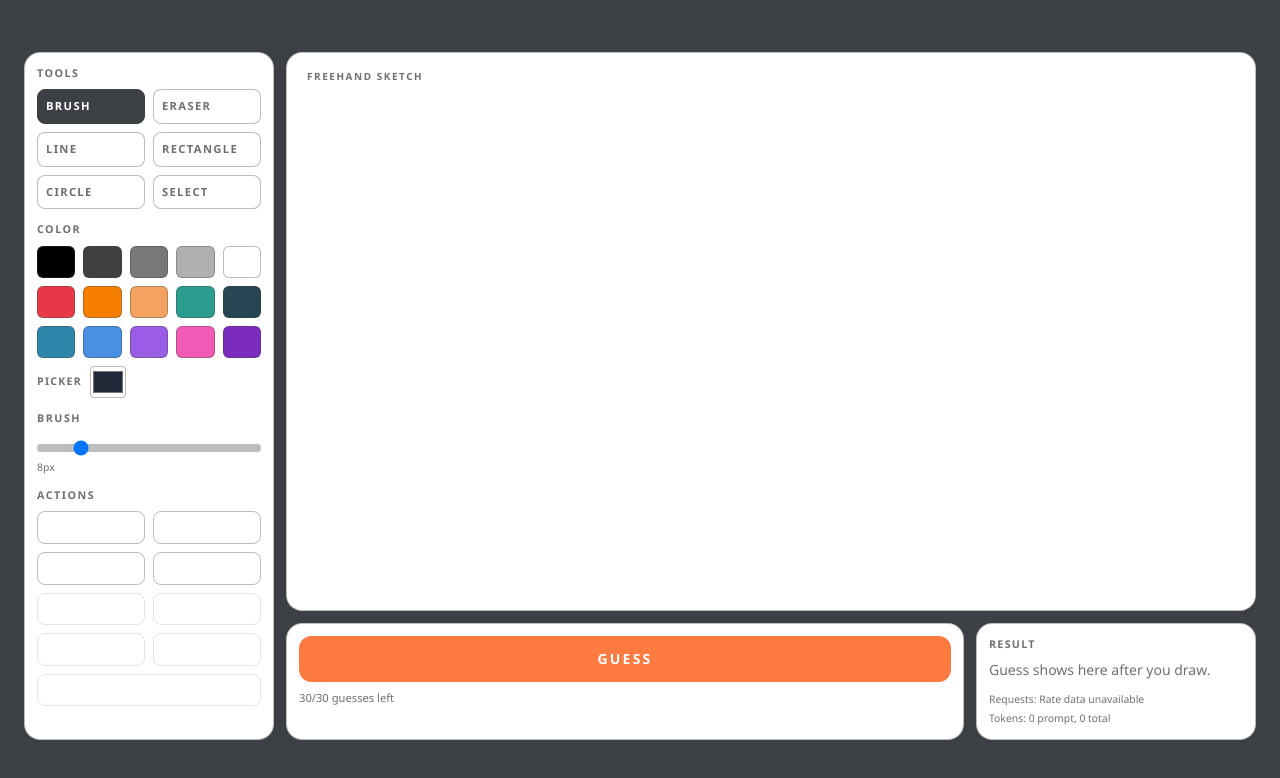
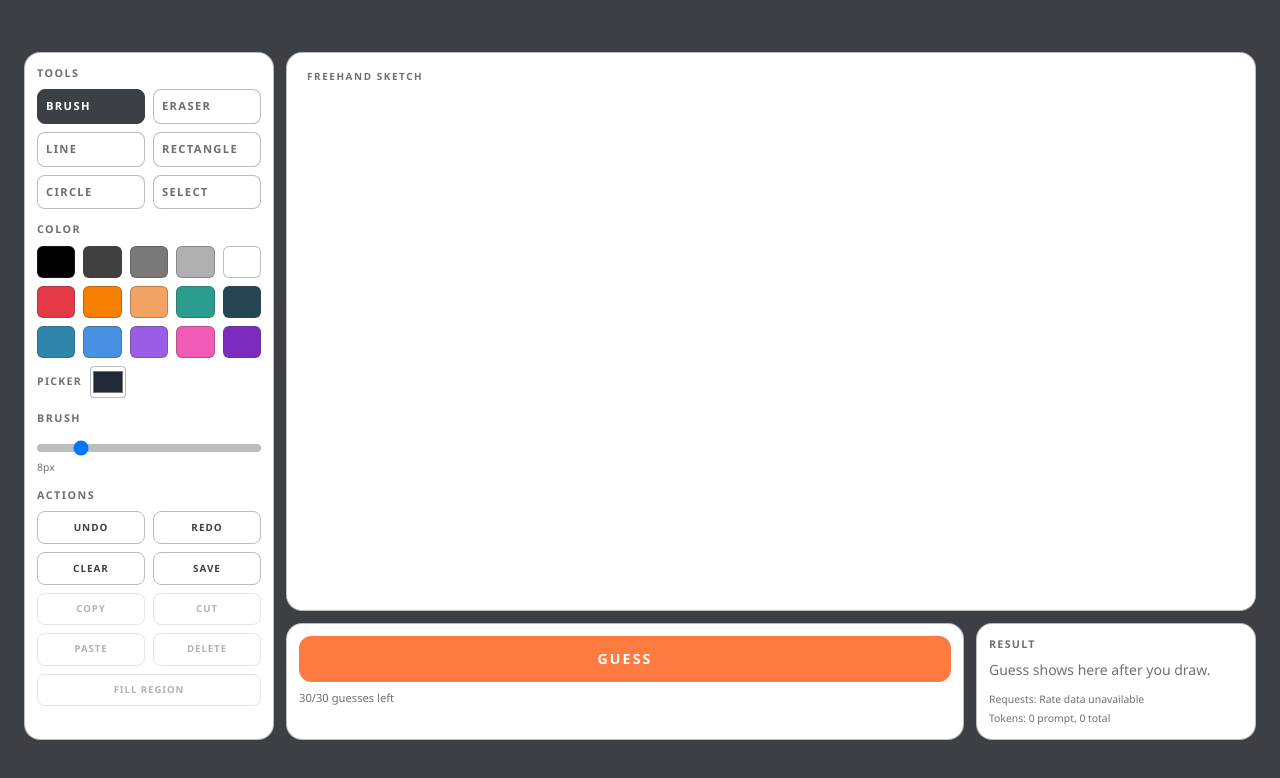
Before and after one commit to yashv0ra/personal_website, a Next.js app: page /lab in a window 1280 px wide. Shown: the top 778 px of the page. Built offline with nearby package versions, Linux system fonts and the light colour scheme.

Commit message:
Fix unlabeled action buttons in paint tools

```diff
--- a/app/lab/page.tsx
+++ b/app/lab/page.tsx
@@ -820,7 +820,9 @@ function PaintCharadesProject() {
               <button
                 type="button"
                 onClick={handleUndo}
-                className="rounded-lg border border-[var(--card-border)] px-2 py-2 text-[0.62rem] font-semibold uppercase tracking-[0.1em] transition hover:border-[var(--card-foreground)]"
+                title="Undo (Ctrl+Z)"
+                aria-label="Undo"
+                className="rounded-lg border border-[var(--card-border)] px-2 py-2 text-[0.62rem] font-semibold uppercase tracking-[0.1em] text-[var(--card-foreground)] transition hover:border-[var(--card-foreground)]"
                 disabled={history.length <= 1}
               >
                 Undo
@@ -828,7 +830,9 @@ function PaintCharadesProject() {
               <button
                 type="button"
                 onClick={handleRedo}
-                className="rounded-lg border border-[var(--card-border)] px-2 py-2 text-[0.62rem] font-semibold uppercase tracking-[0.1em] transition hover:border-[var(--card-foreground)]"
+                title="Redo"
+                aria-label="Redo"
+                className="rounded-lg border border-[var(--card-border)] px-2 py-2 text-[0.62rem] font-semibold uppercase tracking-[0.1em] text-[var(--card-foreground)] transition hover:border-[var(--card-foreground)]"
                 disabled={redoHistory.length === 0}
               >
                 Redo
@@ -836,14 +840,18 @@ function PaintCharadesProject() {
               <button
                 type="button"
                 onClick={handleClearCanvas}
-                className="rounded-lg border border-[var(--card-border)] px-2 py-2 text-[0.62rem] font-semibold uppercase tracking-[0.1em] transition hover:border-[var(--card-foreground)]"
+                title="Clear canvas"
+                aria-label="Clear canvas"
+                className="rounded-lg border border-[var(--card-border)] px-2 py-2 text-[0.62rem] font-semibold uppercase tracking-[0.1em] text-[var(--card-foreground)] transition hover:border-[var(--card-foreground)]"
               >
                 Clear
               </button>
               <button
                 type="button"
                 onClick={handleSaveImage}
-                className="rounded-lg border border-[var(--card-border)] px-2 py-2 text-[0.62rem] font-semibold uppercase tracking-[0.1em] transition hover:border-[var(--card-foreground)]"
+                title="Save drawing"
+                aria-label="Save drawing"
+                className="rounded-lg border border-[var(--card-border)] px-2 py-2 text-[0.62rem] font-semibold uppercase tracking-[0.1em] text-[var(--card-foreground)] transition hover:border-[var(--card-foreground)]"
               >
                 Save
               </button>
@@ -854,7 +862,9 @@ function PaintCharadesProject() {
                 type="button"
                 onClick={handleCopySelection}
                 disabled={!hasSelection}
-                className="rounded-lg border border-[var(--card-border)] px-2 py-2 text-[0.6rem] font-semibold uppercase tracking-[0.1em] transition hover:border-[var(--card-foreground)] disabled:opacity-40"
+                title="Copy selected area"
+                aria-label="Copy selected area"
+                className="rounded-lg border border-[var(--card-border)] px-2 py-2 text-[0.6rem] font-semibold uppercase tracking-[0.1em] text-[var(--card-foreground)] transition hover:border-[var(--card-foreground)] disabled:opacity-40"
               >
                 Copy
               </button>
@@ -862,7 +872,9 @@ function PaintCharadesProject() {
                 type="button"
                 onClick={handleCutSelection}
                 disabled={!hasSelection}
-                className="rounded-lg border border-[var(--card-border)] px-2 py-2 text-[0.6rem] font-semibold uppercase tracking-[0.1em] transition hover:border-[var(--card-foreground)] disabled:opacity-40"
+                title="Cut selected area"
+                aria-label="Cut selected area"
+                className="rounded-lg border border-[var(--card-border)] px-2 py-2 text-[0.6rem] font-semibold uppercase tracking-[0.1em] text-[var(--card-foreground)] transition hover:border-[var(--card-foreground)] disabled:opacity-40"
               >
                 Cut
               </button>
@@ -870,7 +882,9 @@ function PaintCharadesProject() {
                 type="button"
                 onClick={handlePasteSelection}
                 disabled={!clipboardImage}
-                className="rounded-lg border border-[var(--card-border)] px-2 py-2 text-[0.6rem] font-semibold uppercase tracking-[0.1em] transition hover:border-[var(--card-foreground)] disabled:opacity-40"
+                title="Paste"
+                aria-label="Paste"
+                className="rounded-lg border border-[var(--card-border)] px-2 py-2 text-[0.6rem] font-semibold uppercase tracking-[0.1em] text-[var(--card-foreground)] transition hover:border-[var(--card-foreground)] disabled:opacity-40"
               >
                 Paste
               </button>
@@ -878,7 +892,9 @@ function PaintCharadesProject() {
                 type="button"
                 onClick={handleDeleteSelection}
                 disabled={!hasSelection}
-                className="rounded-lg border border-[var(--card-border)] px-2 py-2 text-[0.6rem] font-semibold uppercase tracking-[0.1em] transition hover:border-[var(--card-foreground)] disabled:opacity-40"
+                title="Delete selected area"
+                aria-label="Delete selected area"
+                className="rounded-lg border border-[var(--card-border)] px-2 py-2 text-[0.6rem] font-semibold uppercase tracking-[0.1em] text-[var(--card-foreground)] transition hover:border-[var(--card-foreground)] disabled:opacity-40"
               >
                 Delete
               </button>
@@ -887,7 +903,9 @@ function PaintCharadesProject() {
                 type="button"
                 onClick={handleFillSelection}
                 disabled={!hasSelection}
-              className="w-full rounded-lg border border-[var(--card-border)] px-2 py-2 text-[0.6rem] font-semibold uppercase tracking-[0.1em] transition hover:border-[var(--card-foreground)] disabled:opacity-40"
+                title="Fill selected area"
+                aria-label="Fill selected area"
+                className="w-full rounded-lg border border-[var(--card-border)] px-2 py-2 text-[0.6rem] font-semibold uppercase tracking-[0.1em] text-[var(--card-foreground)] transition hover:border-[var(--card-foreground)] disabled:opacity-40"
               >
                 Fill region
               </button>
```
Lines whose indentation alone changed are shown as unchanged.
